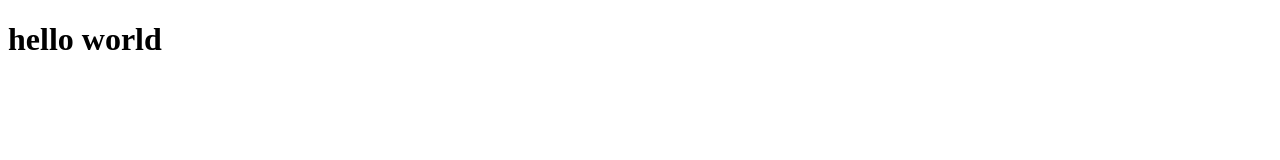
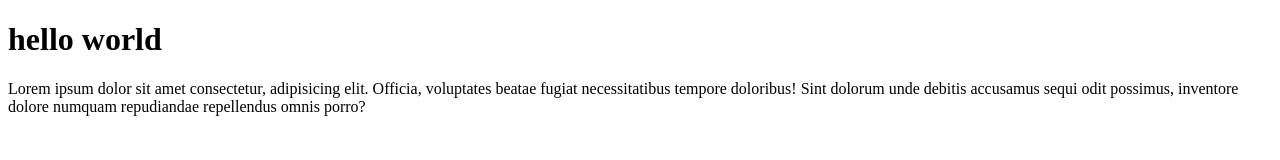
Before and after one commit to KILLERHIRE/wpu-git-test, a plain HTML site: page index.html in a window 1280 px wide. Drawn offline with Linux system fonts and the light colour scheme.

Commit message:
nambah paragraph

```diff
--- a/index.html
+++ b/index.html
@@ -8,5 +8,6 @@
 <body>
     <h1>hello world
     </h1>
+    <p>Lorem ipsum dolor sit amet consectetur, adipisicing elit. Officia, voluptates beatae fugiat necessitatibus tempore doloribus! Sint dolorum unde debitis accusamus sequi odit possimus, inventore dolore numquam repudiandae repellendus omnis porro?</p>
 </body>
 </html>
```
